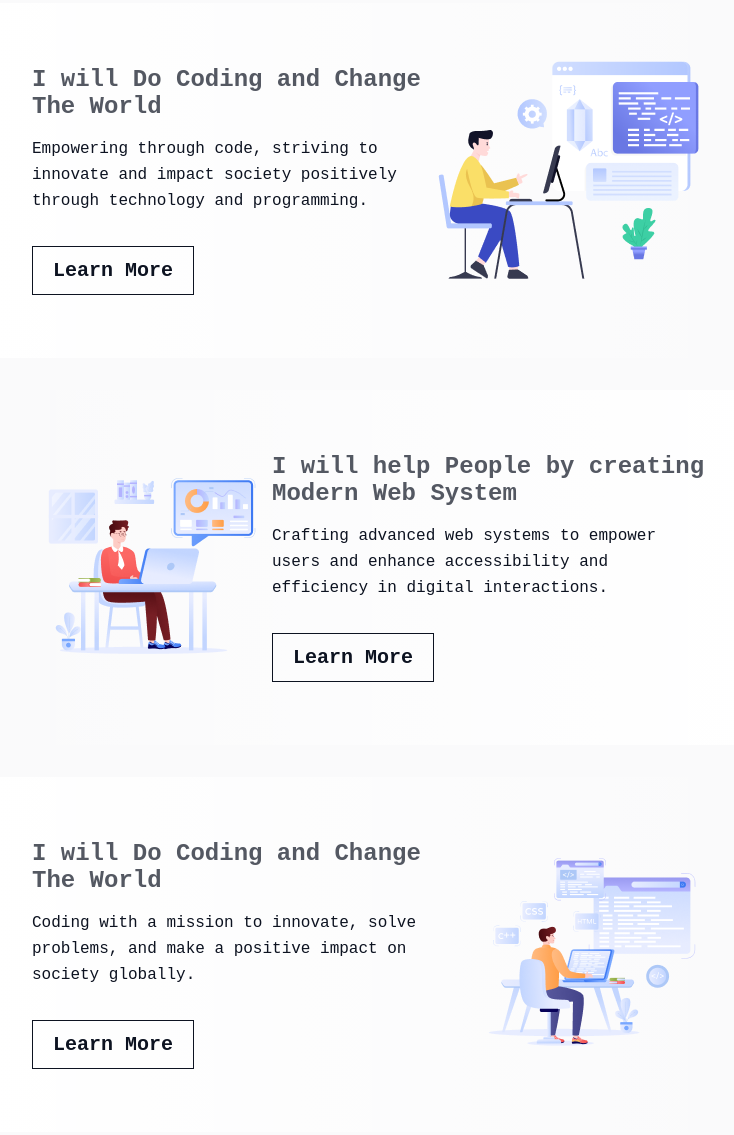
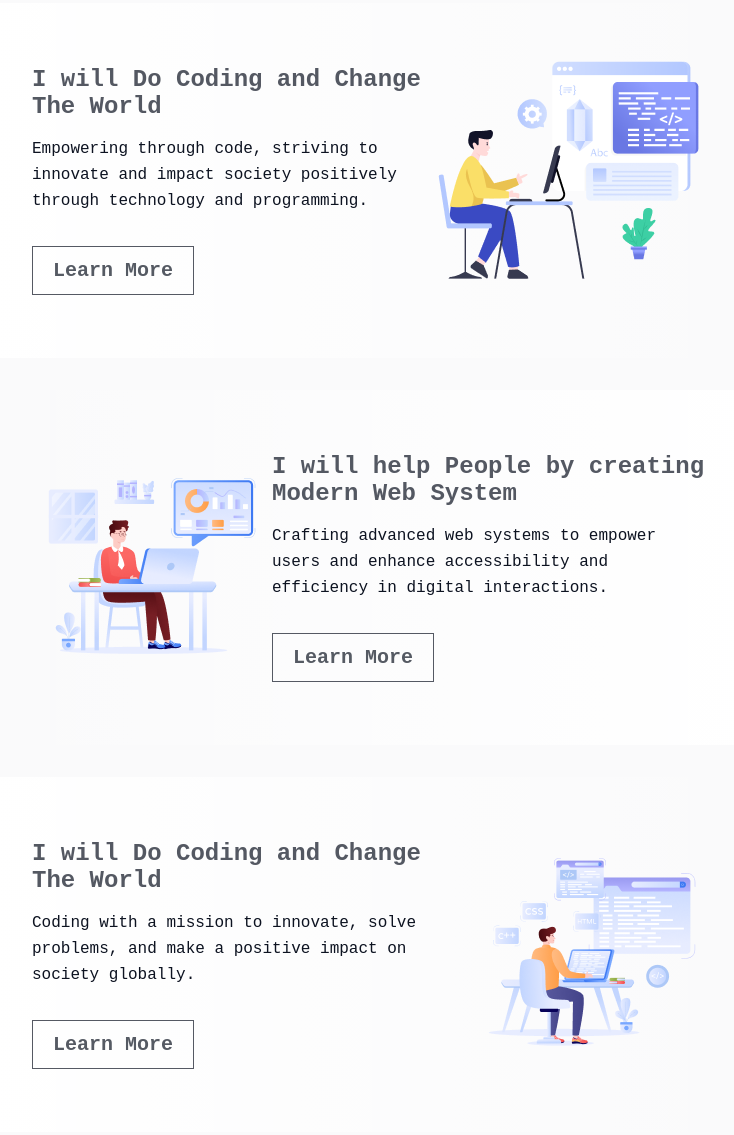
Before and after one commit to sahed009/assignment-one, a plain HTML site: page index.html in a window 1280 px wide. Shown: the part 1184-2319 px from the top of the page, without its empty margins (323-1057 px from the left). Drawn offline with Linux system fonts and the light colour scheme; a web font is replaced by a local one.

Commit message:
fixed some minor color related bugs

```diff
--- a/styles/style.css
+++ b/styles/style.css
@@ -155,8 +155,8 @@ nav ul li h2 {
   font-size: 20px;
   font-weight: 600;
   background: transparent;
-  color: #0d1321;
-  border: 1px solid #0d1321;
+  color: #555A63;
+  border: 1px solid #555963;
   cursor: pointer;
 }
 /* Inspiration styles */
```
